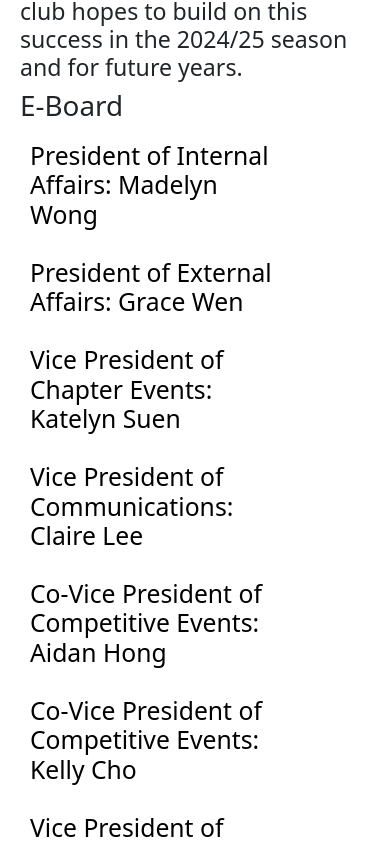
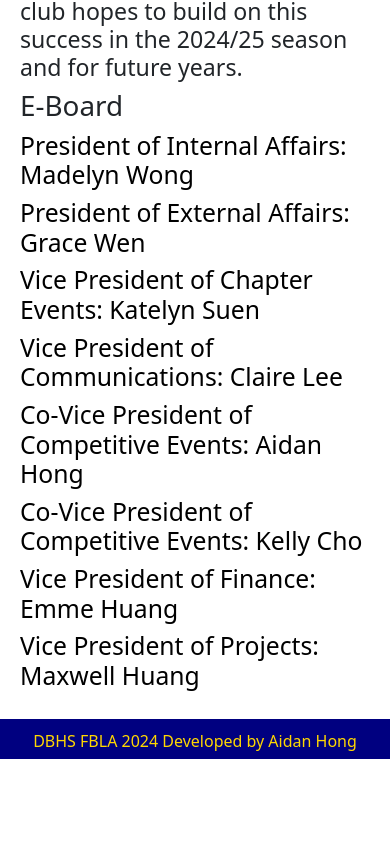
Before and after one commit to GSWForever8/dbhsfbla, a React (Create React App) app: page /about in a window 390 px wide. Shown: the part 970-1815 px from the top of the page. After the commit the page ends 1729 px from the top, so only its background shows below. Built offline with nearby package versions, Linux system fonts and the light colour scheme.

Commit message:
Fixed mobile layout

```diff
--- a/src/App.css
+++ b/src/App.css
@@ -178,17 +178,6 @@
   padding: 20px;
 }
 
-.side {
-  grid-template-columns: 3fr 1fr;
-  background-color: white;
-  align-items: center;
-  display: grid;
-  color: black;
-  padding: 10px;
-  font-size: x-large;
-  font-family: system-ui, -apple-system, BlinkMacSystemFont, 'Segoe UI', Roboto, Oxygen, Ubuntu, Cantarell, 'Open Sans', 'Helvetica Neue', sans-serif;
-}
-
 .center {
   text-align: center;
 }
--- a/src/pages/Home.js
+++ b/src/pages/Home.js
@@ -11,7 +11,7 @@
     <div class="contentwrap center">
         <div className="topHolder">
             <img className="topImage" src={topPhoto} alt="Top"/>
-            <div className="overlayText-small">WELCOME TO DBHS FBLA</div>
+            <div className="overlayText-small">DBHS FBLA</div>
         </div>
         <div class="quicklinks">
             <Link to="/about"><div className="icons">
```
